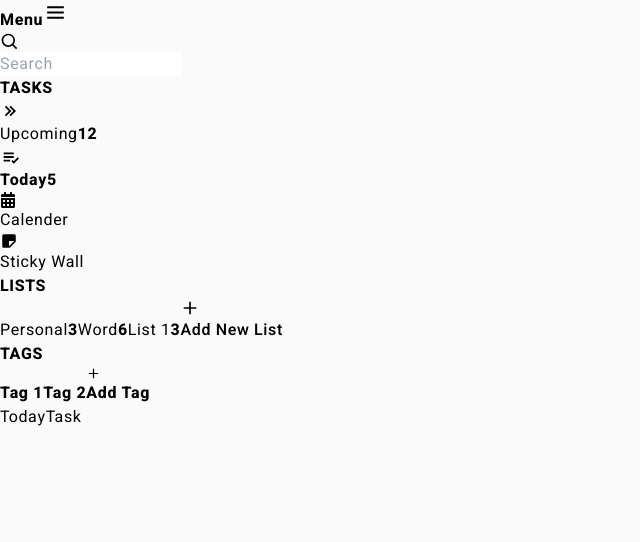
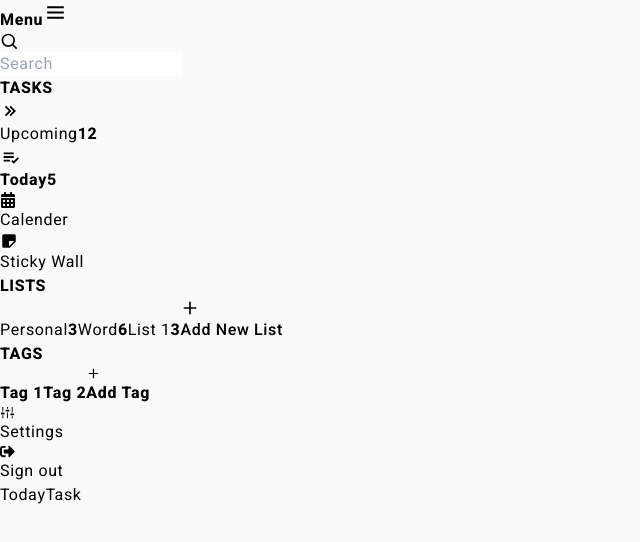
Before and after one commit to setykarimi/Note-app, a React (Vite) app: page / in a window 1280 px wide. Shown: the top 542 px of the page, without its empty margins (0-640 px from the left). Built offline with nearby package versions, Linux system fonts and the light colour scheme.

Commit message:
Subject: Note app, Description: Edit style and add new component, Date: 9/28/2023

```diff
--- a/src/layout/sidebar/sidebar.jsx
+++ b/src/layout/sidebar/sidebar.jsx
@@ -4,10 +4,11 @@ import SearchBar from "./components/searchBar";
 import Tasks from "./components/tasks";
 import Lists from "./components/lists";
 import Tags from "./components/tags";
+import OtherLinks from "./components/otherlinks";
 
 export default function Sidebar() {
   return (
-    <div className="bg-gray-100 p-6 rounded-xl">
+    <div className="bg-gray-100 p-6 rounded-xl sidebar h-full flex flex-col">
       <div className="title flex justify-between items-center">
         <span className="font-bold text-2xl text-gray-600">Menu</span>
         <button>
@@ -18,6 +19,7 @@ export default function Sidebar() {
       <Tasks />
       <Lists />
       <Tags />
+      <OtherLinks />
     </div>
   );
 }
```
